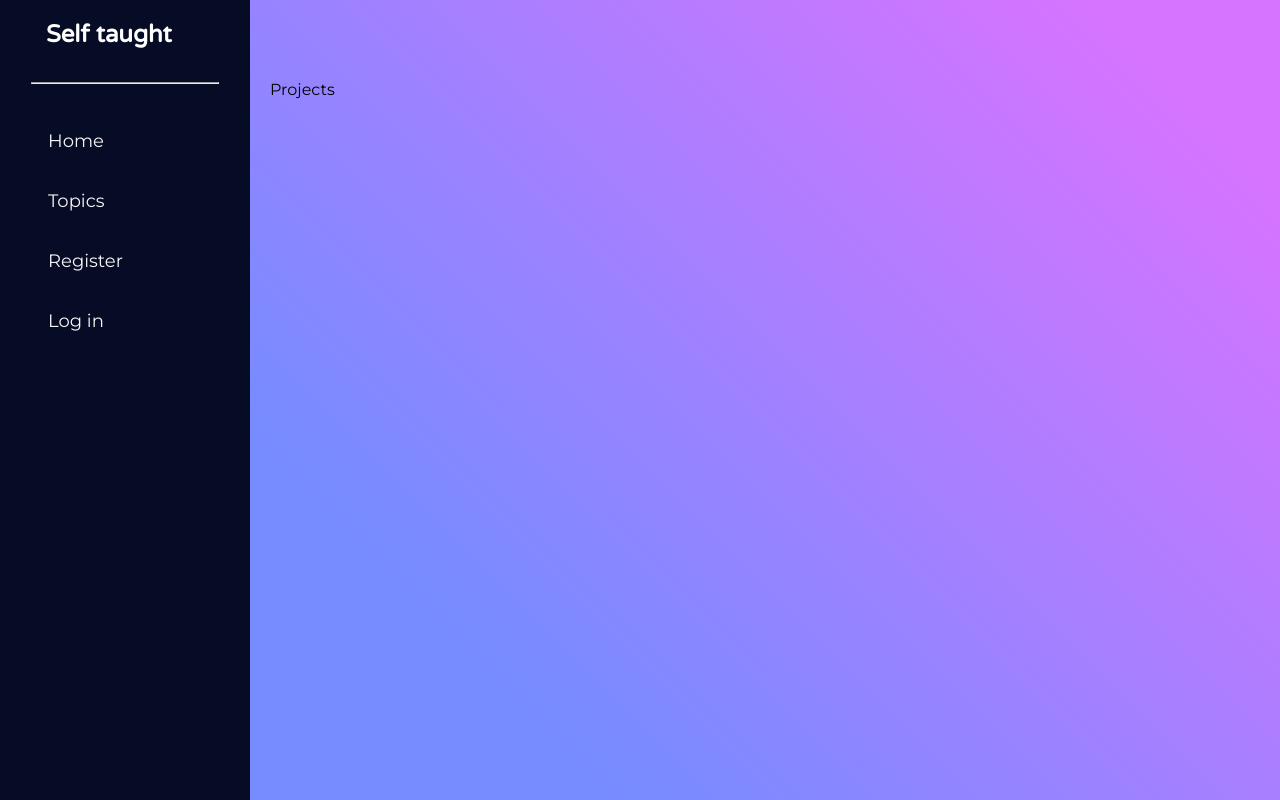
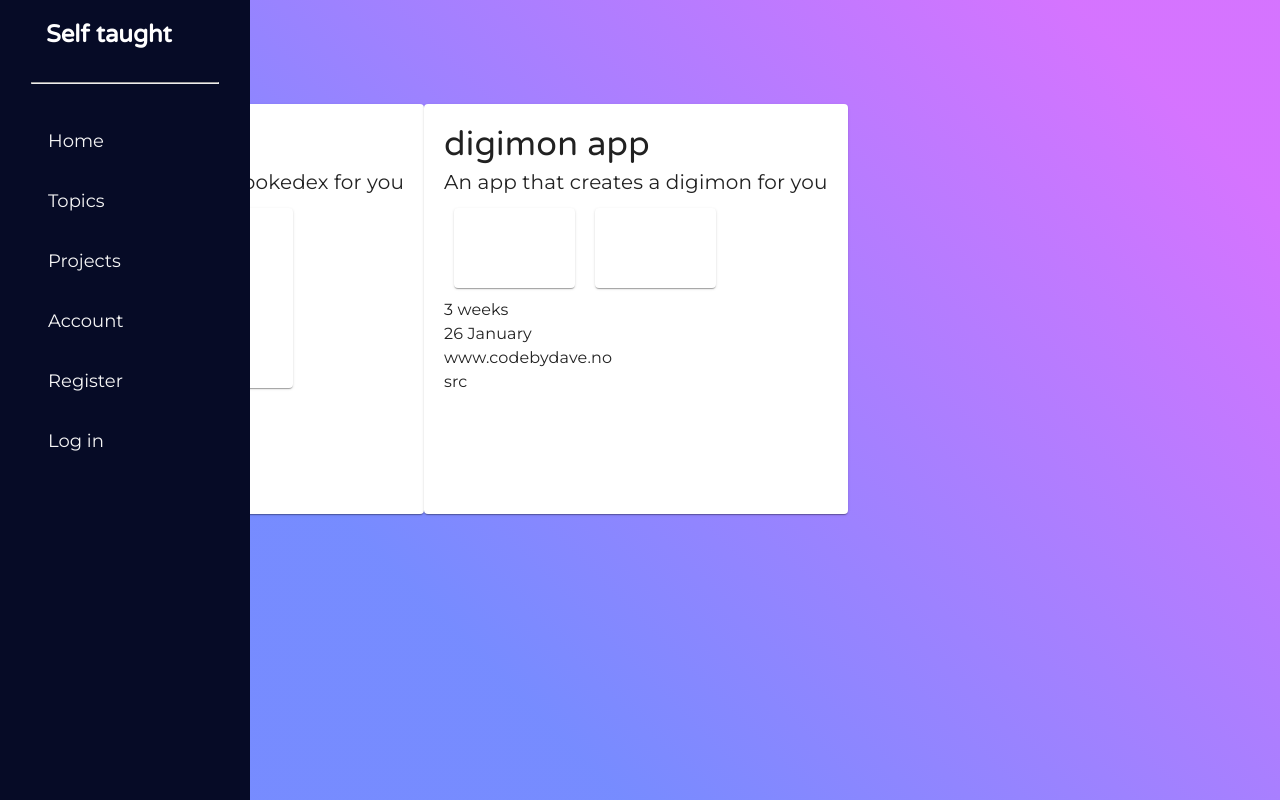
Before and after one commit to davemarong/Self-Taught-App, a React (Create React App) app: page /projects in a window 1280 px wide. Built offline with nearby package versions, Linux system fonts and the light colour scheme; what react-swipeable-views-utils would draw is missing.

Commit message:
Add first draft of CompletedProjects and dummy data

```diff
--- a/src/App.js
+++ b/src/App.js
@@ -11,7 +11,7 @@ import MainSubjectModal from "./components/mainSubjects/modal/MainSubjectModal";
 import Nav from "./components/nav/Nav";
 import Account from "./pages/Account";
 import Home from "./pages/Home";
-import Projects from "./pages/Projects";
+import ProjectsPage from "./pages/ProjectsPage";
 import Skills from "./pages/Skills";
 import { SnackbarProvider } from "notistack";
 
@@ -35,6 +35,8 @@ import Introduction from "./components/introduction/Introduction";
 function App() {
   const dispatch = useDispatch();
 
+  const [projects, setProjects] = useState();
+
   useEffect(() => {
     dispatch(change_main_subjects(main_subjects));
     dispatch(change_secondary_subjects(secondary_subjects));
@@ -55,7 +57,7 @@ function App() {
           <Switch>
             <Route path="/home" component={Home} />
             <Route path="/topics" component={Skills} />
-            <Route path="/projects" component={Projects} />
+            <Route path="/projects" component={ProjectsPage} />
             <Route path="/account" component={Introduction} />
             <Route path="/register" component={RegisterPage} />
             <Route path="/login" component={LoginPage} />
--- a/src/components/mainSubjects/modal/MainSubjectModal.js
+++ b/src/components/mainSubjects/modal/MainSubjectModal.js
@@ -96,7 +96,7 @@ export default function MainSubjectModal({
         <Grid container direction="row">
           <Grid container justify="flex-end" item xs={12}>
             <IconButton onClick={closeMainSubjectModal}>
-              <CloseIcon />
+              <CloseIcon title="Close window" />
             </IconButton>
           </Grid>
           <Grid item xs={12}>
@@ -114,6 +114,7 @@ export default function MainSubjectModal({
           <Grid container justify="flex-end" item xs={12} sm={6}>
             <Grid item xs={12}>
               <IconButton
+                title="Add topics"
                 onClick={() => {
                   openAddTopicModal();
                 }}
@@ -121,6 +122,7 @@ export default function MainSubjectModal({
                 <AddCircleOutlineIcon />
               </IconButton>
               <IconButton
+                title="Edit"
                 style={showDeleteOption ? { background: "#9e9e9eb0" } : null}
                 onClick={() => {
                   setShowDeleteOption(!showDeleteOption);
@@ -129,6 +131,7 @@ export default function MainSubjectModal({
                 <EditIcon />
               </IconButton>
               <IconButton
+                title="Sort topics alphabetically"
                 onClick={() => {
                   const sortedTopicsList = handleSortTopicsByName(
                     index,
--- a/src/components/nav/NavItems.js
+++ b/src/components/nav/NavItems.js
@@ -11,18 +11,18 @@ const NavItems = [
     path: "/topics",
     cName: "nav-text",
   },
-  // {
-  //   title: "Projects",
-  //   id: 3,
-  //   path: "/projects",
-  //   cName: "nav-text",
-  // },
-  // {
-  //   title: "Account",
-  //   id: 4,
-  //   path: "/account",
-  //   cName: "nav-text",
-  // },
+  {
+    title: "Projects",
+    id: 3,
+    path: "/projects",
+    cName: "nav-text",
+  },
+  {
+    title: "Account",
+    id: 4,
+    path: "/account",
+    cName: "nav-text",
+  },
   // {
   //   title: "Register",
   //   id: 5,
--- /dev/null
+++ b/src/components/projects/CompletedProjects.js
@@ -0,0 +1,64 @@
+import React from "react";
+// Components
+import { completedProjectsData } from "../projectsTemplate/projectsData";
+
+// Material UI
+import Typography from "@material-ui/core/Typography";
+import Button from "@material-ui/core/Button";
+import Card from "@material-ui/core/Card";
+import Grid from "@material-ui/core/Grid";
+import List from "@mui/material/List";
+import ListItem from "@mui/material/ListItem";
+
+export default function CompletedProjects() {
+  return (
+    <Grid container>
+      {completedProjectsData[1].map((project, id) => {
+        return (
+          <Card>
+            <Grid container direction="column" style={{ margin: "20px" }}>
+              <Grid item>
+                <Typography variant="h4">{project.title}</Typography>
+              </Grid>
+              <Grid item>
+                <Typography variant="h6">{project.description}</Typography>
+              </Grid>
+              <Grid container direction="row" item>
+                {project.topicsUsed.map((subject, id) => {
+                  return (
+                    <Grid item xs={4}>
+                      <Card style={{ margin: 10 }}>
+                        <Typography>{subject[0].title}</Typography>
+                        <List>
+                          {subject[1].map((topic, id) => {
+                            return (
+                              <>
+                                <ListItem>{topic.title}</ListItem>
+                              </>
+                            );
+                          })}
+                        </List>
+                      </Card>
+                    </Grid>
+                  );
+                })}
+              </Grid>
+              <Grid item>
+                <Typography>{project.timeSpent}</Typography>
+              </Grid>
+              <Grid item>
+                <Typography>{project.timeDone}</Typography>
+              </Grid>
+              <Grid item>
+                <Typography>{project.url}</Typography>
+              </Grid>
+              <Grid item>
+                <Typography>{project.img}</Typography>
+              </Grid>
+            </Grid>
+          </Card>
+        );
+      })}
+    </Grid>
+  );
+}
--- /dev/null
+++ b/src/components/projects/CreateProject.js
@@ -0,0 +1,5 @@
+import React from "react";
+
+export default function CreateProject() {
+  return <div>Create project</div>;
+}
--- /dev/null
+++ b/src/components/projects/Projects.js
@@ -0,0 +1,56 @@
+// IMPORTS
+
+// React
+import React, { useState } from "react";
+// Redux
+
+// Material UI
+import Typography from "@material-ui/core/Typography";
+import Button from "@material-ui/core/Button";
+import Modal from "@material-ui/core/Modal";
+import Backdrop from "@material-ui/core/Backdrop";
+import Zoom from "@material-ui/core/Zoom";
+// Icons
+
+// Components
+import CreateProject from "./CreateProject";
+import CompletedProjects from "./CompletedProjects";
+// Utils
+
+export default function Projects({ projects }) {
+  // State
+  const [createProjectModal, setCreateProjectModal] = useState({
+    boolean: false,
+  });
+  // Functions
+  const openCreateProjectModal = () => {
+    setCreateProjectModal({ boolean: true });
+  };
+  const closeCreateProjectModal = () => {
+    setCreateProjectModal({ boolean: false });
+  };
+  console.log(projects);
+  return (
+    <div>
+      <Modal
+        open={createProjectModal.boolean}
+        onClose={closeCreateProjectModal}
+        closeAfterTransition
+        BackdropComponent={Backdrop}
+        BackdropProps={{
+          timeout: 500,
+        }}
+      >
+        <Zoom timeout={300} in={createProjectModal.boolean}>
+          <CreateProject>hei</CreateProject>
+        </Zoom>
+      </Modal>
+      <Typography>Completed projects</Typography>
+      <CompletedProjects />
+      <Button onClick={openCreateProjectModal} variant="contained">
+        Create new project
+      </Button>
+      <Typography>Future projects</Typography>
+    </div>
+  );
+}
--- /dev/null
+++ b/src/components/projectsTemplate/projectsData.js
@@ -0,0 +1,45 @@
+export const completedProjectsData = [
+  { title: "Completed projects", numberOfProjects: 5 },
+  [
+    {
+      title: "Pokemon app",
+      description: "An app that creates a pokedex for you",
+      topicsUsed: [
+        [
+          { title: "HTML" },
+          [
+            { title: "img", learned: true },
+            { title: "p", learned: true },
+            { title: "h1", learned: true },
+            { title: "class", learned: true },
+          ],
+        ],
+        [
+          { title: "CSS" },
+          [
+            { title: "class", learned: true },
+            { title: "selector", learned: true },
+            { title: "color", learned: true },
+            { title: "flex", learned: true },
+          ],
+        ],
+      ],
+      img: "src",
+      timeSpent: "3 weeks",
+      timeDone: "26 January",
+      url: "www.codebydave.no",
+    },
+    {
+      title: "digimon app",
+      description: "An app that creates a digimon for you",
+      topicsUsed: [
+        [{ subject: "react" }, ["img", "p", "h1", "class"]],
+        [{ subject: "next" }, ["class", "selector", "psuedo", "color"]],
+      ],
+      img: "src",
+      timeSpent: "3 weeks",
+      timeDone: "26 January",
+      url: "www.codebydave.no",
+    },
+  ],
+];
--- a/src/pages/Projects.js
+++ b/src/pages/ProjectsPage.js
@@ -3,7 +3,7 @@ import CreateSubjectModal from "../components/mainSubjects/modal/CreateSubjectMo
 import SecondarySubjects from "../components/secondarySubjects/SecondarySubjects";
 import useMediaQuery from "@material-ui/core/useMediaQuery";
 import { makeStyles } from "@material-ui/core/styles";
-
+import Projects from "../components/projects/Projects";
 const useStyles = makeStyles({
   full: {
     paddingLeft: 270,
@@ -13,10 +13,12 @@ const useStyles = makeStyles({
     padding: 20,
   },
 });
-export default function Projects() {
+export default function ProjectsPage() {
   const matches = useMediaQuery("(min-width:1224px)");
   const classes = useStyles();
   return (
-    <div className={matches ? classes.full : classes.mobile}>Projects</div>
+    <div>
+      <Projects />
+    </div>
   );
 }
--- a/src/redux/actions/index.js
+++ b/src/redux/actions/index.js
@@ -2,6 +2,12 @@ export const change_main_subjects = (subject) => {
   return {
     type: "CHANGE_MAIN_SUBJECTS",
     payload: subject,
+  };
+};
+export const change_projects = (projects) => {
+  return {
+    type: "CHANGE_PROJECTS",
+    payload: projects,
   };
 };
 export const get_top_level_index = (index) => {
--- a/src/redux/reducers/index.js
+++ b/src/redux/reducers/index.js
@@ -5,6 +5,7 @@ import secondarySubjects from "./secondarySubjects";
 import subjectType from "./subjectType";
 import userProfileData from "./userProfileData";
 import isLogged from "./isLogged";
+import projects from "./projects";
 
 const allReducers = combineReducers({
   mainSubjects: mainSubjects,
@@ -13,5 +14,6 @@ const allReducers = combineReducers({
   subjectType: subjectType,
   userProfileData: userProfileData,
   isLogged: isLogged,
+  projects: projects,
 });
 export default allReducers;
--- /dev/null
+++ b/src/redux/reducers/projects.js
@@ -0,0 +1,8 @@
+const projects = (state = [], action) => {
+  if (action.type === "CHANGE_PROJECTS") {
+    return action.payload;
+  } else {
+    return state;
+  }
+};
+export default projects;
```
